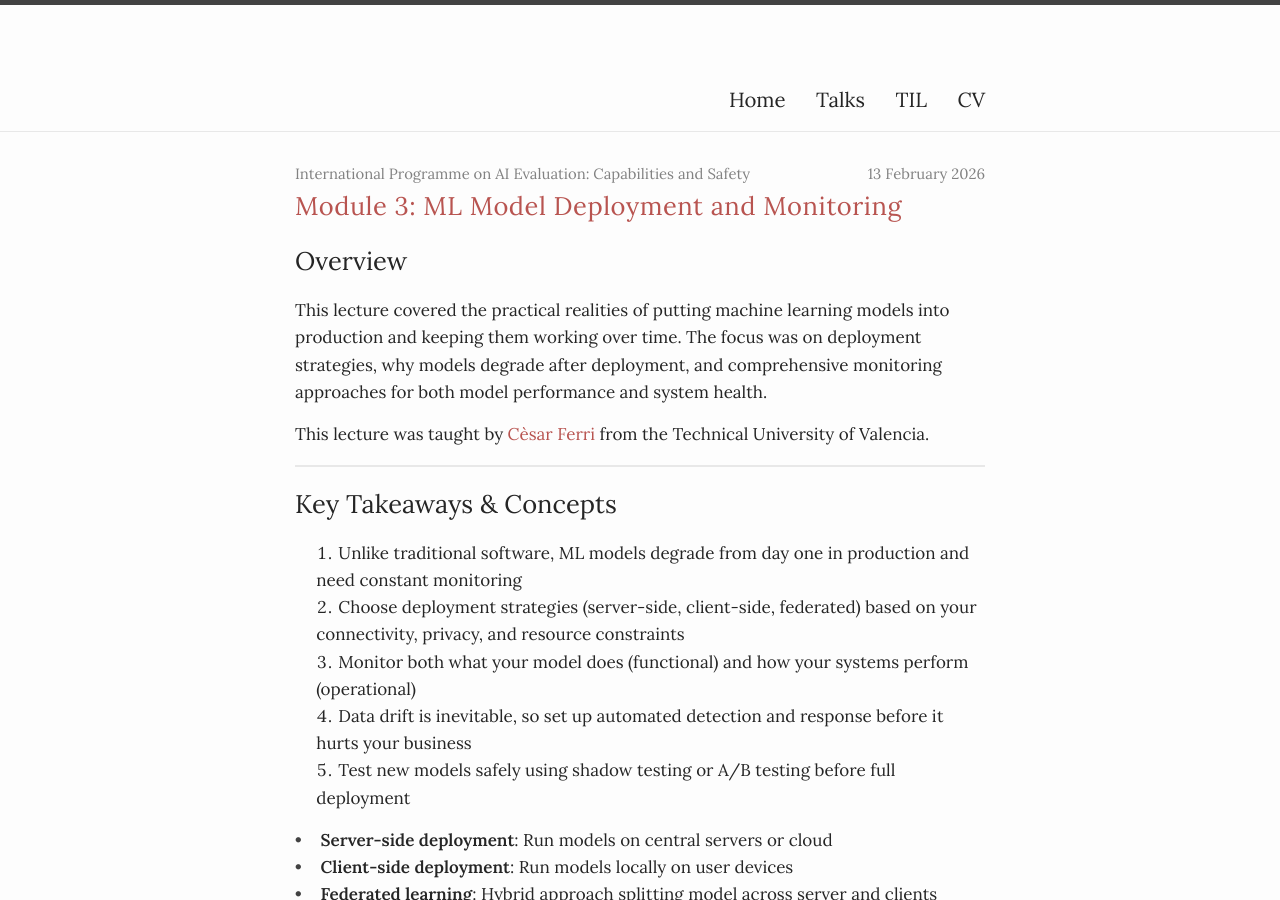
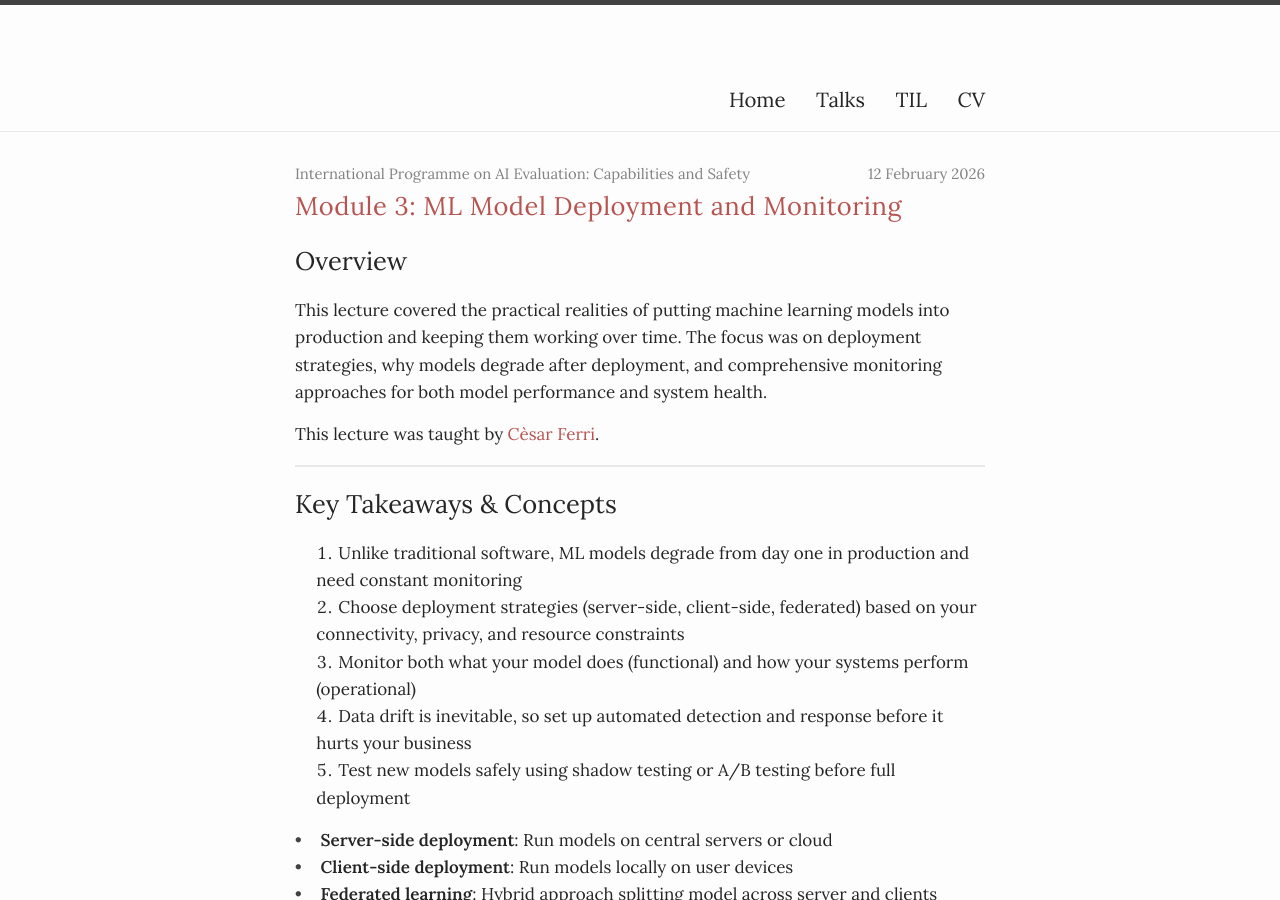
Before and after one commit to marysia/marysia.github.io, a Jekyll site: the page built from _tils/2026-02-13-monitoring-and-deployment.md, in a window 1280 px wide and 900 px high. Built offline with Jekyll 4.4.1, drawn with Linux system fonts in a browser that asks for light colours.

Commit message:
summary module 3

```diff
--- a/_tils/2026-02-13-monitoring-and-deployment.md
+++ b/_tils/2026-02-13-monitoring-and-deployment.md
@@ -1,6 +1,6 @@
 ---
 title: "Module 3: ML Model Deployment and Monitoring"
-date: 2026-02-13
+date: 2026-02-12
 series: "International Programme on AI Evaluation: Capabilities and Safety"
 ---
 
@@ -8,7 +8,7 @@ series: "International Programme on AI Evaluation: Capabilities and Safety"
 
 This lecture covered the practical realities of putting machine learning models into production and keeping them working over time. The focus was on deployment strategies, why models degrade after deployment, and comprehensive monitoring approaches for both model performance and system health.
 
-This lecture was taught by [Cèsar Ferri](https://www.upv.es/ficha-personal/ceferri) from the Technical University of Valencia.
+This lecture was taught by [Cèsar Ferri](https://www.upv.es/ficha-personal/ceferri).
 
 ---
 
```
